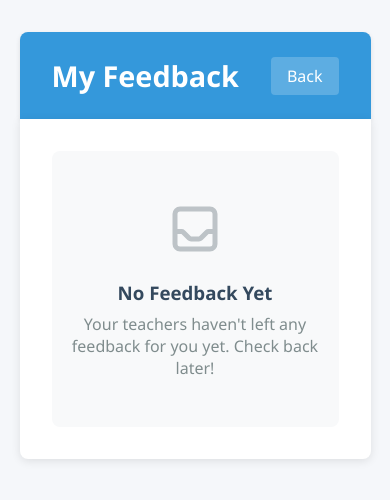
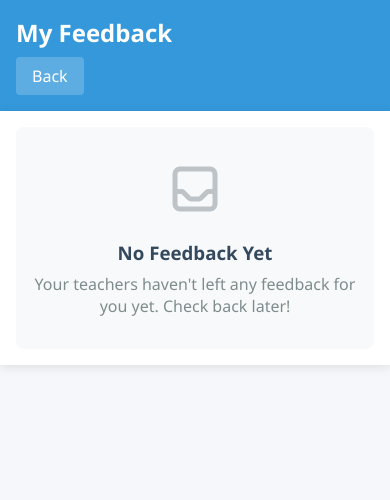
Before and after one commit to Olamieee/Subject-Recommender-System, a Django app: template recommenderApp/templates/student_feedback.html in a window 390 px wide. Shown: the top 500 px of the page. Run offline with Django 5.2, Linux system fonts and the light colour scheme; the template is opened without the code that fills it, so the values that code supplies are empty.

Commit message:
iq questions and feedback page mobile render

```diff
--- a/recommenderApp/management/commands/create_sample_questions.py
+++ b/recommenderApp/management/commands/create_sample_questions.py
@@ -196,9 +196,3 @@ def create_sample_questions():
         IQQuestion.objects.create(**q_data)
 
     print(f"Created {len(all_questions)} IQ test questions")
-
-
-
-# To run this script
-# python manage.py create_sample_questions
-# Or call the create_sample_questions() function directly in a migration or from a shell
--- a/recommenderApp/templates/student_feedback.html
+++ b/recommenderApp/templates/student_feedback.html
@@ -26,7 +26,7 @@
             color: white;
             padding: 1.5rem 2rem;
             border-radius: 8px 8px 0 0;
-            box-shadow: 0 2px 5px rgba(0,0,0,0.1);
+            box-shadow: 0 2px 5px rgba(0, 0, 0, 0.1);
             display: flex;
             justify-content: space-between;
             align-items: center;
@@ -41,13 +41,13 @@
             background: white;
             padding: 2rem;
             border-radius: 0 0 8px 8px;
-            box-shadow: 0 2px 10px rgba(0,0,0,0.1);
+            box-shadow: 0 2px 10px rgba(0, 0, 0, 0.1);
         }
 
         .card {
             background: white;
             border-radius: 8px;
-            box-shadow: 0 2px 5px rgba(0,0,0,0.05);
+            box-shadow: 0 2px 5px rgba(0, 0, 0, 0.05);
             margin-bottom: 1.5rem;
             overflow: hidden;
             border-left: 4px solid #3498db;
@@ -114,6 +114,68 @@
         .back-link:hover {
             background: rgba(255, 255, 255, 0.3);
         }
+
+        /* Add these styles to your existing <style> section */
+        @media (max-width: 768px) {
+            .container {
+                width: 95%;
+                /* Slightly wider container on mobile */
+                margin: 1rem auto;
+                /* Reduced vertical margins */
+            }
+
+            .header {
+                padding: 1rem;
+                flex-direction: column;
+                align-items: flex-start;
+                gap: 0.5rem;
+            }
+
+            .header h1 {
+                font-size: 1.5rem;
+            }
+
+            .back-link {
+                align-self: flex-start;
+            }
+
+            .content {
+                padding: 1rem;
+            }
+
+            .card-header {
+                flex-direction: column;
+                gap: 0.5rem;
+            }
+
+            .card-header h2 {
+                font-size: 1.1rem;
+            }
+
+            .card-body {
+                padding: 1rem;
+            }
+
+            .empty-state {
+                padding: 2rem 1rem;
+            }
+        }
+
+        /* Add for very small screens */
+        @media (max-width: 480px) {
+            .container {
+                width: 100%;
+                margin: 0;
+            }
+
+            .header {
+                border-radius: 0;
+            }
+
+            .content {
+                border-radius: 0;
+            }
+        }
     </style>
 </head>
 
@@ -139,7 +201,8 @@
             {% else %}
             <div class="empty-state">
                 <svg xmlns="http://www.w3.org/2000/svg" fill="none" viewBox="0 0 24 24" stroke="currentColor">
-                        <path stroke-linecap="round" stroke-linejoin="round" stroke-width="2" d="M20 13V6a2 2 0 00-2-2H6a2 2 0 00-2 2v7m16 0v5a2 2 0 01-2 2H6a2 2 0 01-2-2v-5m16 0h-2.586a1 1 0 00-.707.293l-2.414 2.414a1 1 0 01-.707.293h-3.172a1 1 0 01-.707-.293l-2.414-2.414A1 1 0 006.586 13H4" />
+                    <path stroke-linecap="round" stroke-linejoin="round" stroke-width="2"
+                        d="M20 13V6a2 2 0 00-2-2H6a2 2 0 00-2 2v7m16 0v5a2 2 0 01-2 2H6a2 2 0 01-2-2v-5m16 0h-2.586a1 1 0 00-.707.293l-2.414 2.414a1 1 0 01-.707.293h-3.172a1 1 0 01-.707-.293l-2.414-2.414A1 1 0 006.586 13H4" />
                 </svg>
                 <h3>No Feedback Yet</h3>
                 <p>Your teachers haven't left any feedback for you yet. Check back later!</p>
@@ -148,4 +211,5 @@
         </div>
     </div>
 </body>
+
 </html>
```
Lines whose indentation alone changed are shown as unchanged.
